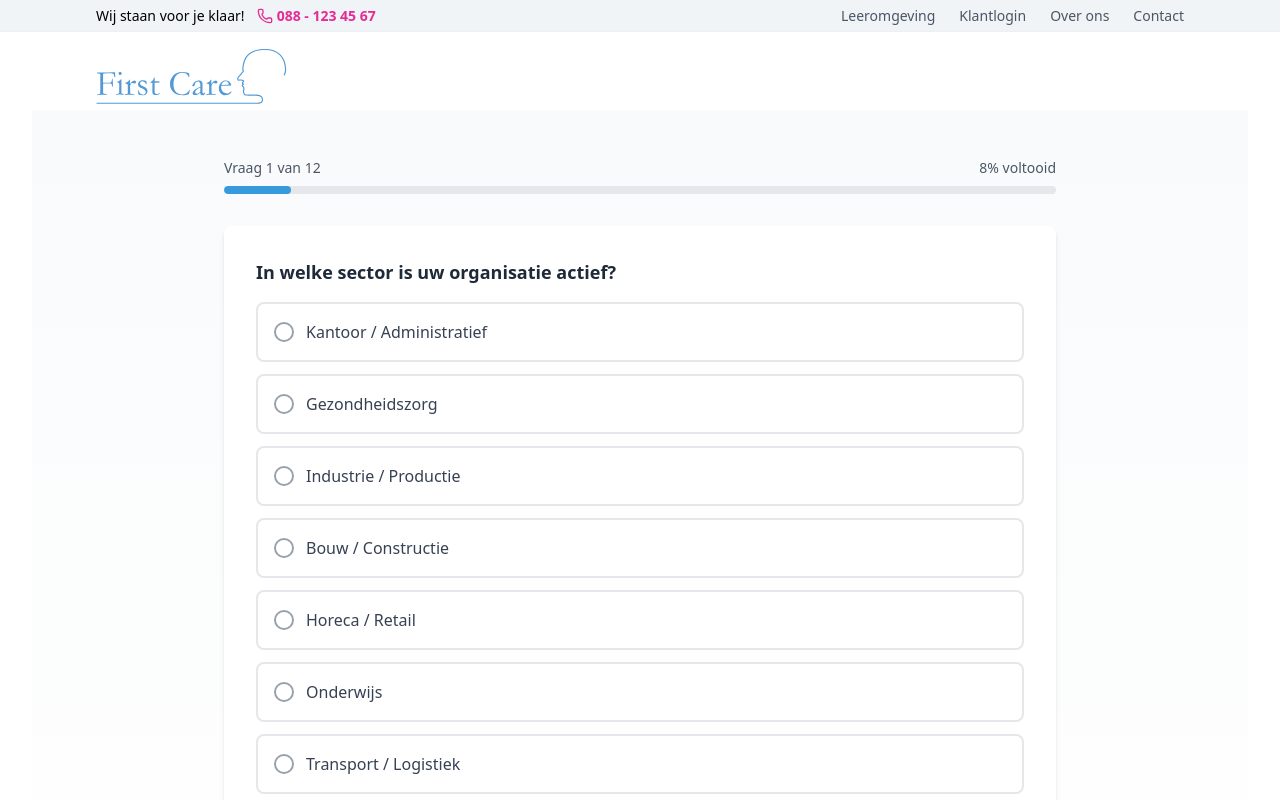
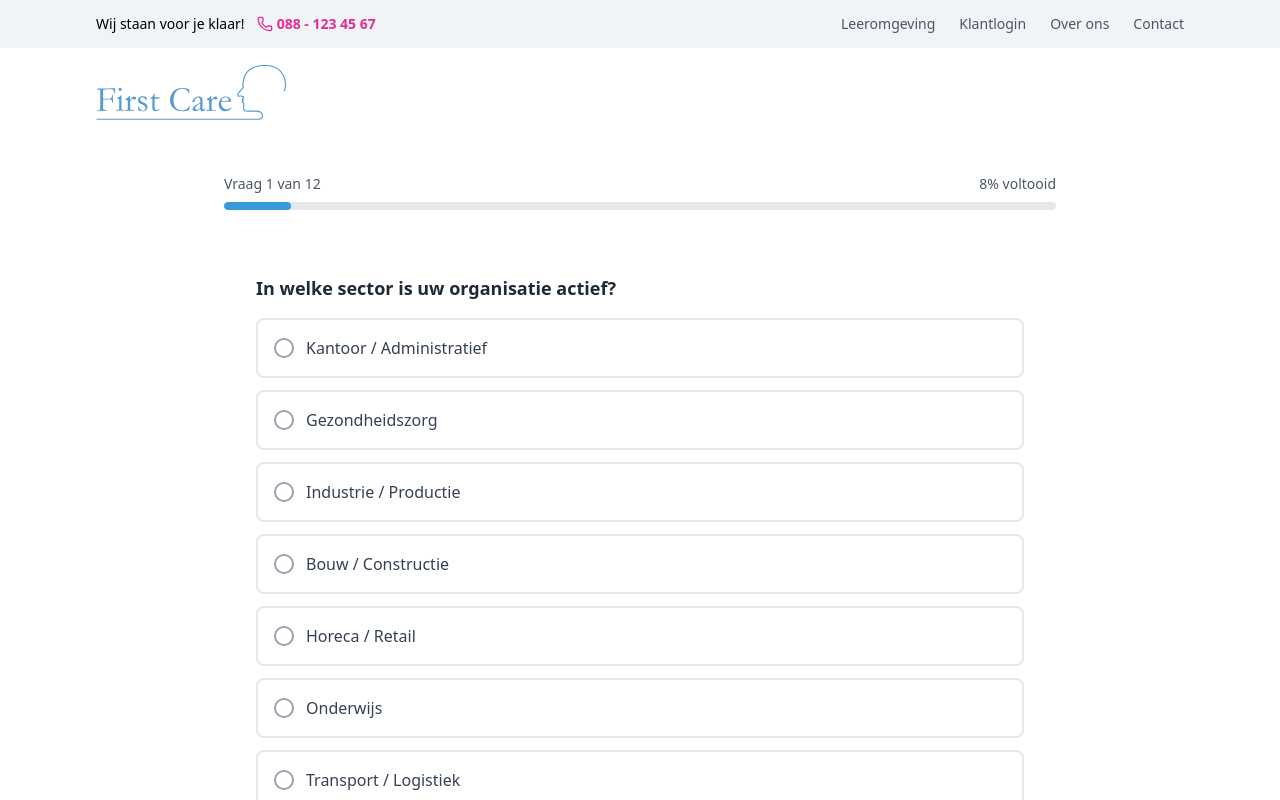
Before and after one commit to fraanjesoftware/first-care-poc, a React (Vite) app: page / in a window 1280 px wide. Shown: the top 800 px of the page. Built offline with nearby package versions, Linux system fonts and the light colour scheme.

Commit message:
Add finishing touches

```diff
--- a/src/components/EnhancedQuestionCard.jsx
+++ b/src/components/EnhancedQuestionCard.jsx
@@ -106,7 +106,7 @@ const EnhancedQuestionCard = ({ question, answer, onAnswer, onNext, onPrevious,
   };
 
   return (
-    <div className="bg-white rounded-lg shadow-md p-6 md:p-8 animate-fade-in">
+    <div className="bg-white rounded-lg p-6 md:p-8 animate-fade-in">
       <div className="mb-6">
         {renderQuestion()}
       </div>
--- a/src/components/Layout.jsx
+++ b/src/components/Layout.jsx
@@ -6,7 +6,7 @@ const Layout = () => {
   return (
     <div className="min-h-screen" style={{ backgroundColor: '#F1F4F6' }}>
       {/* Top Header in margin area */}
-      <header className="h-8" style={{ backgroundColor: '#F1F4F6' }}>
+      <header className="h-12" style={{ backgroundColor: '#F1F4F6' }}>
         <div className="max-w-6xl mx-auto px-4 sm:px-6 lg:px-8 h-full flex items-center justify-between">
           <div className="flex items-center space-x-3">
             <span className="text-sm text-black">Wij staan voor je klaar!</span>
@@ -24,7 +24,7 @@ const Layout = () => {
         </div>
       </header>
 
-      <div className="max-w-7xl mx-auto bg-white min-h-screen shadow-sm">
+      <div className="max-w-7xl mx-auto bg-white min-h-screen ">
         {/* Logo in main container */}
         <div className="px-6 sm:px-6 lg:px-24 pt-4">
           <Link to="/" className="inline-flex items-center">
--- a/src/pages/Contact.jsx
+++ b/src/pages/Contact.jsx
@@ -19,7 +19,7 @@ const Contact = () => {
   };
 
   return (
-    <div className="min-h-[calc(100vh-200px)] bg-gradient-to-b from-gray-50 to-white">
+    <div className="min-h-[calc(100vh-200px)] ">
       <div className="max-w-2xl mx-auto px-4 sm:px-6 lg:px-8 py-8 md:py-12">
         <div className="text-center mb-8">
           <div className="inline-flex items-center justify-center w-16 h-16 rounded-full mb-4" style={{ backgroundColor: '#E52C9520' }}>
--- a/src/pages/Quiz.jsx
+++ b/src/pages/Quiz.jsx
@@ -55,7 +55,7 @@ const Quiz = () => {
   const currentAnswer = answers[question.id];
 
   return (
-    <div className="min-h-[calc(100vh-200px)] bg-gradient-to-b from-gray-50 to-white">
+    <div className="min-h-[calc(100vh-200px)] ">
       <div className="max-w-4xl mx-auto px-4 sm:px-6 lg:px-8 py-8 md:py-12">
         <div className="mb-8">
           <ProgressBar current={currentQuestion + 1} total={totalQuestions} />
--- a/src/pages/Results.jsx
+++ b/src/pages/Results.jsx
@@ -207,7 +207,7 @@ const Results = () => {
   };
 
   return (
-    <div className="min-h-[calc(100vh-200px)] bg-gradient-to-b from-gray-50 to-white">
+    <div className="min-h-[calc(100vh-200px)] ">
       <div className="max-w-6xl mx-auto px-4 sm:px-6 lg:px-8 py-8 md:py-12">
         {/* Header */}
         <div className="text-center mb-8">
```
